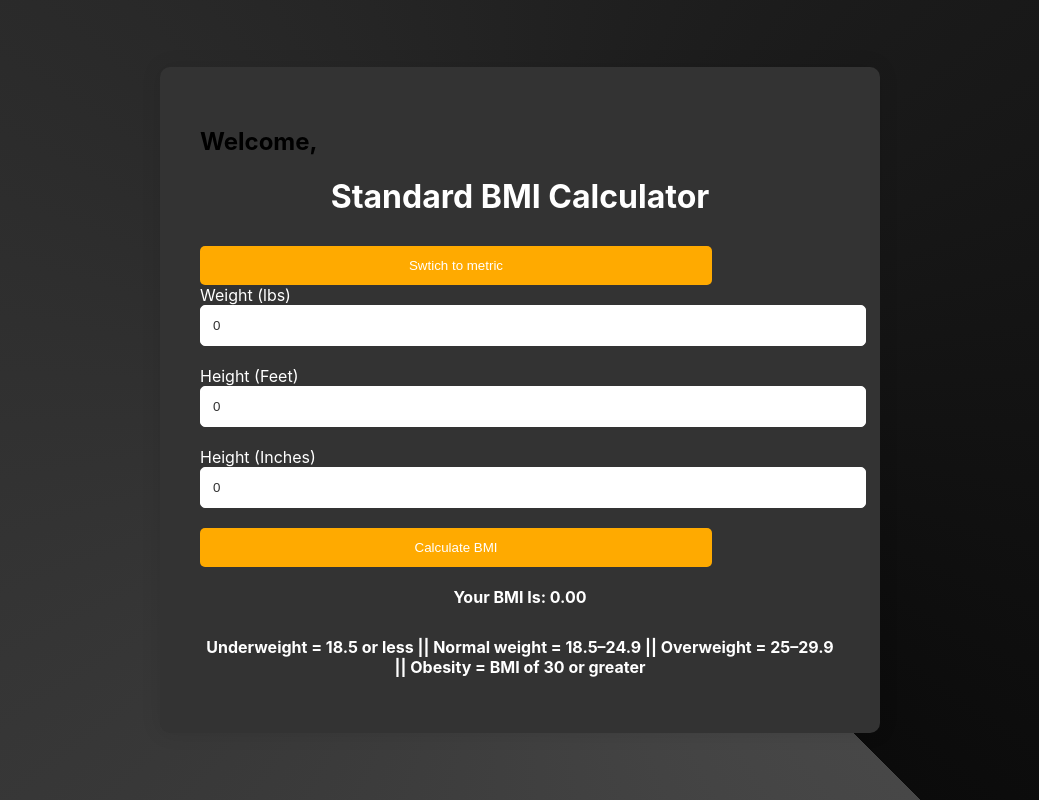
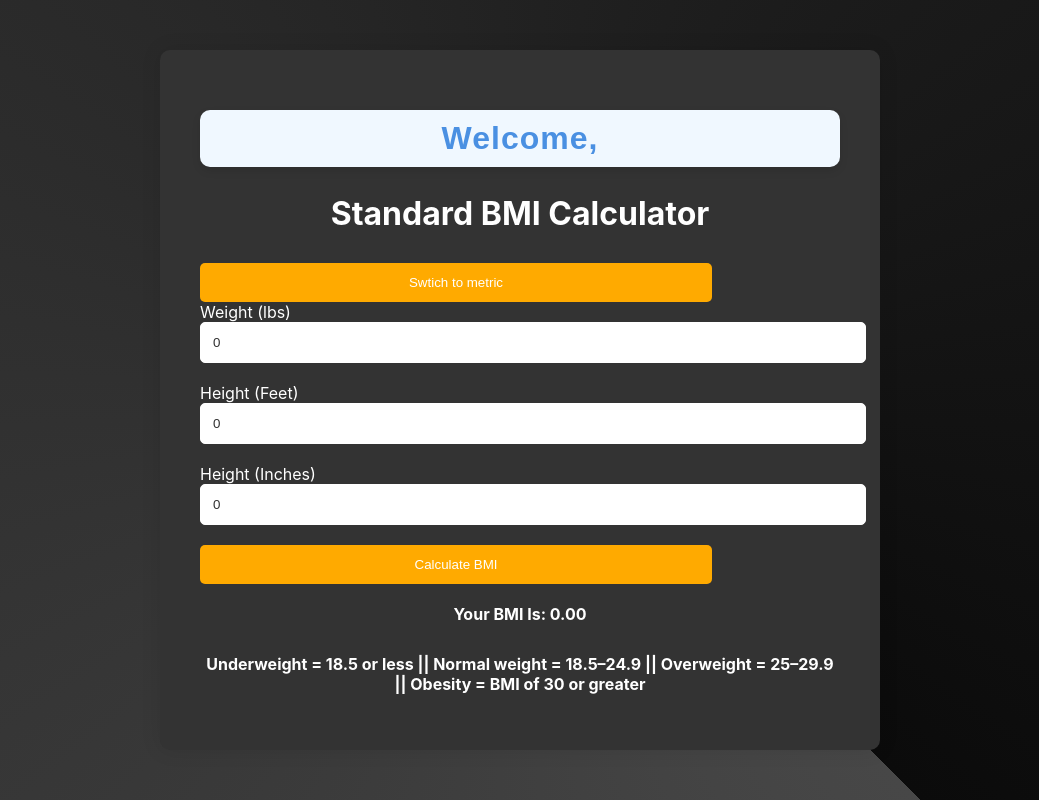
Before and after one commit to sangram72/Bmi-Calculator, a React (Create React App) app: page /Home in a window 1280 px wide. Shown: the whole page, without its empty margins (120-1159 px from the left). Built offline with nearby package versions, Linux system fonts and the light colour scheme.

Commit message:
Update Home.css

```diff
--- a/src/Components/Home/Home.css
+++ b/src/Components/Home/Home.css
@@ -6,7 +6,18 @@
     background: rgba(71, 71, 71, 1.0);
     background: conic-gradient(from 135deg, rgba(71, 71, 71, 1.0), rgba(11, 11, 11, 1.0));
 }
-
+h2 {
+    font-family: 'Poppins', sans-serif; /* A clean and modern font */
+    font-size: 2rem; /* Set a comfortable size */
+    color: #4a90e2; /* A soft blue color */
+    text-align: center; /* Center the text */
+    margin-top: 20px; /* Add some spacing at the top */
+    background-color: #f0f8ff; /* Light background for contrast */
+    padding: 10px 20px; /* Padding to make it feel more spacious */
+    border-radius: 10px; /* Slightly rounded corners */
+    box-shadow: 0px 4px 8px rgba(0, 0, 0, 0.1); /* Subtle shadow for depth */
+    letter-spacing: 1px; /* Slight spacing between letters */
+}
 .calculator {
     width: 90%; /* Adjust container width */
     max-width: 700px;
```
